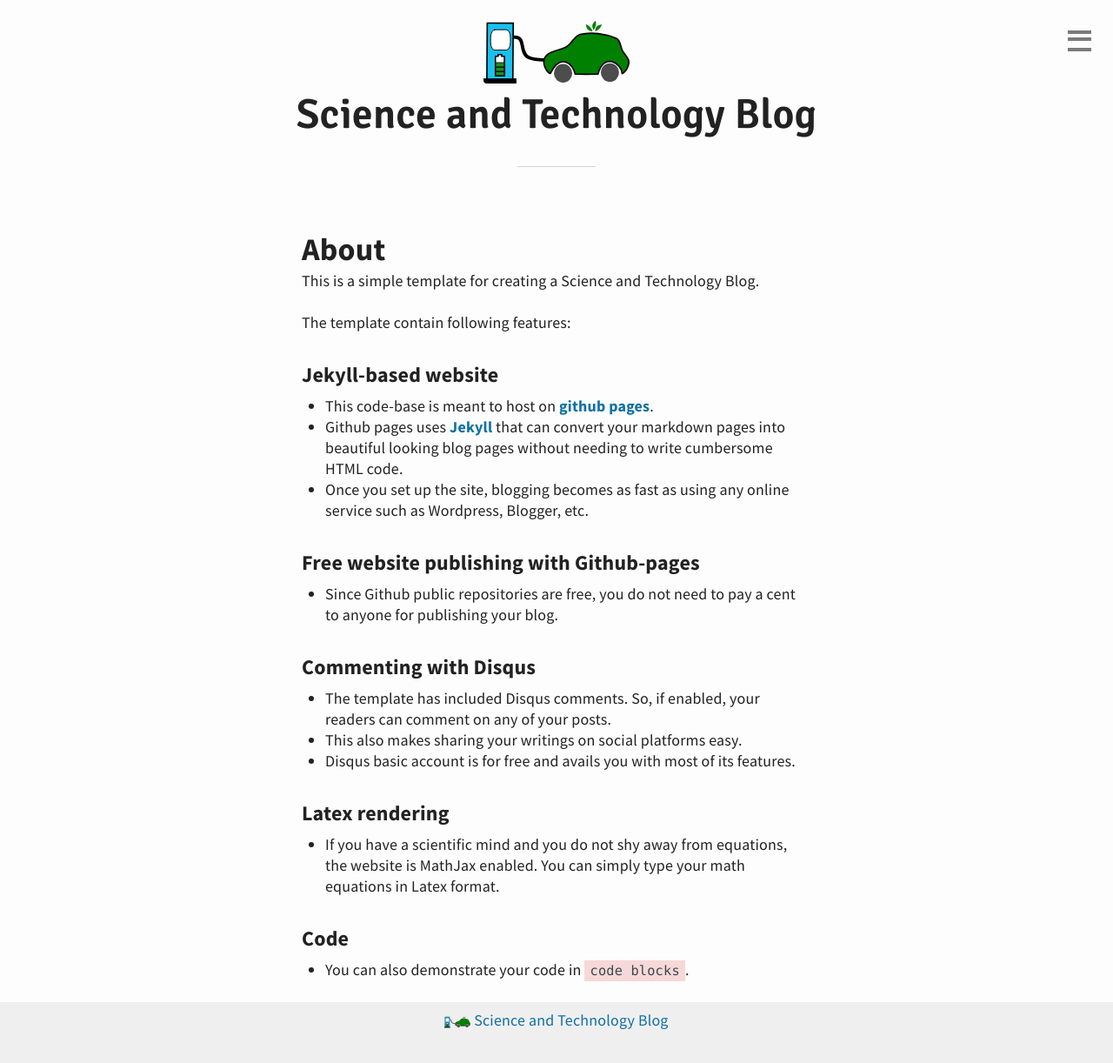
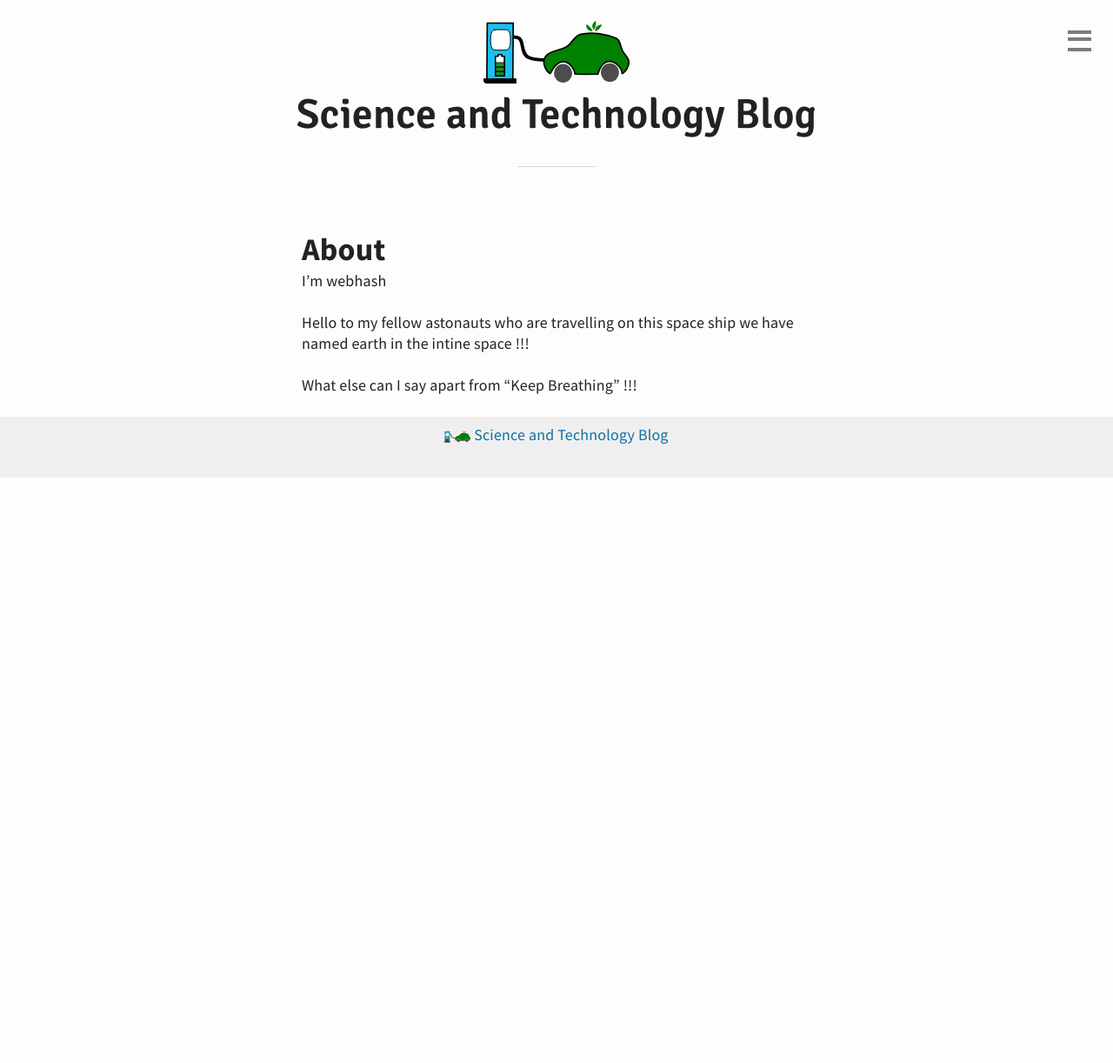
Before and after one commit to webhash/webhash.github.io, a Jekyll site: the page built from about.md, in a window 1280 px wide. Shown: the whole page at 87% size. Built offline with Jekyll 4.4.1, drawn with Linux system fonts in a browser that asks for light colours; after the commit the page ends 900 px from its top, so only the background shows below that.

Commit message:
Update about.md

```diff
--- a/about.md
+++ b/about.md
@@ -1,35 +1,11 @@
 ---
 layout: page
-title: About Science and Technology Blog
+title: A place to document useful and useless thing!!!
 ---
 ## About
 
-This is a simple template for creating a Science and Technology Blog.
+I'm webhash
 
-The template contain following features:
+Hello to my fellow astonauts who are travelling on this space ship we have named earth in the intine space !!!
 
-### Jekyll-based website
-- This code-base is meant to host on [github pages](https://pages.github.com/).
-- Github pages uses [Jekyll](https://jekyllrb.com/) that can convert your
-markdown pages into beautiful looking blog pages without needing to
-write cumbersome HTML code.
-- Once you set up the site, blogging becomes as fast as using any online service
-such as Wordpress, Blogger, etc.
-
-### Free website publishing with Github-pages
-- Since Github public repositories are free, you do not need to pay a cent to
-anyone for publishing your blog.
-
-### Commenting with Disqus
-- The template has included Disqus comments. So, if enabled, your readers can
-comment on any of your posts.
-- This also makes sharing your writings on social platforms easy.
-- Disqus basic account is for free and avails you with most of its features.
-
-### Latex rendering
-- If you have a scientific mind and you do not shy away from equations, the
-website is MathJax enabled. You can simply type your math equations in
-Latex format.
-
-### Code
-- You can also demonstrate your code in `code blocks`.
+What else can I say apart from "Keep Breathing" !!!
```
